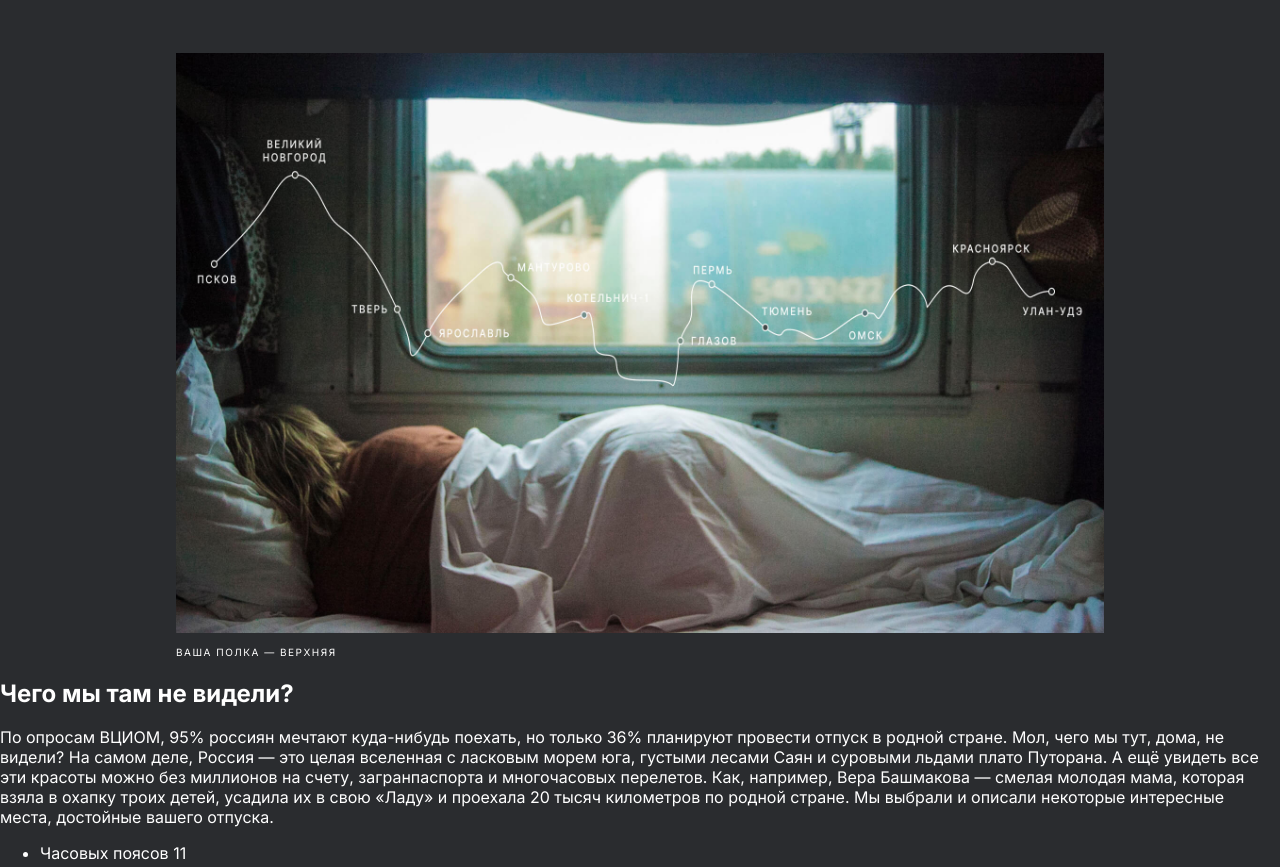
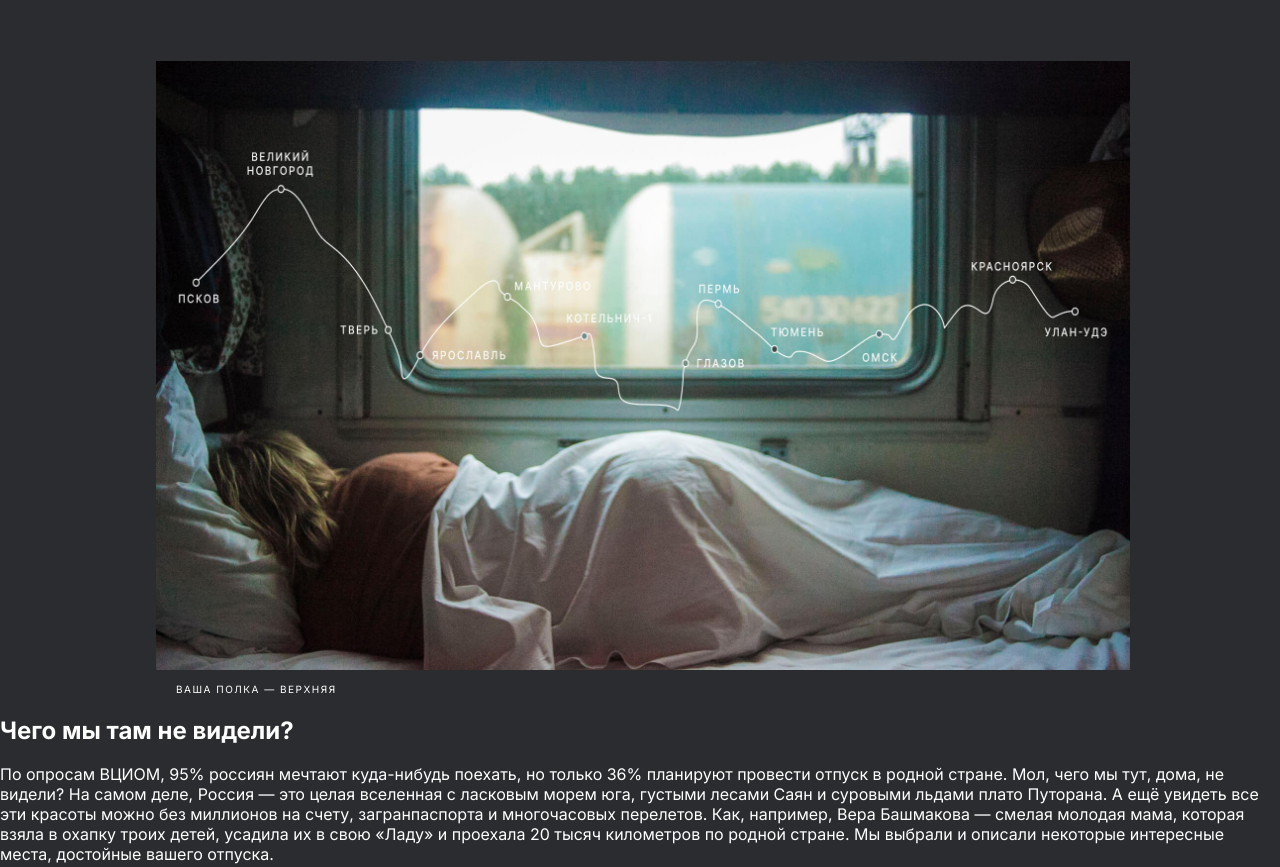
Before and after one commit to melodoc/from-portland-to-portland, a plain HTML site: page index.html in a window 1280 px wide. Shown: the part 439-1306 px from the top of the page. Drawn offline with Linux system fonts and the light colour scheme.

Commit message:
fix lead style according to pixelperfect plugin

```diff
--- a/blocks/lead/__image/lead__image.css
+++ b/blocks/lead/__image/lead__image.css
@@ -1,6 +1,6 @@
 .lead__image {
-    width: 100%;
-    margin: 56px 0 0;
+    width: 105%;
+    margin: 64px -20px 0;
 }
 
 @media screen and (max-width: 767px) {
```
